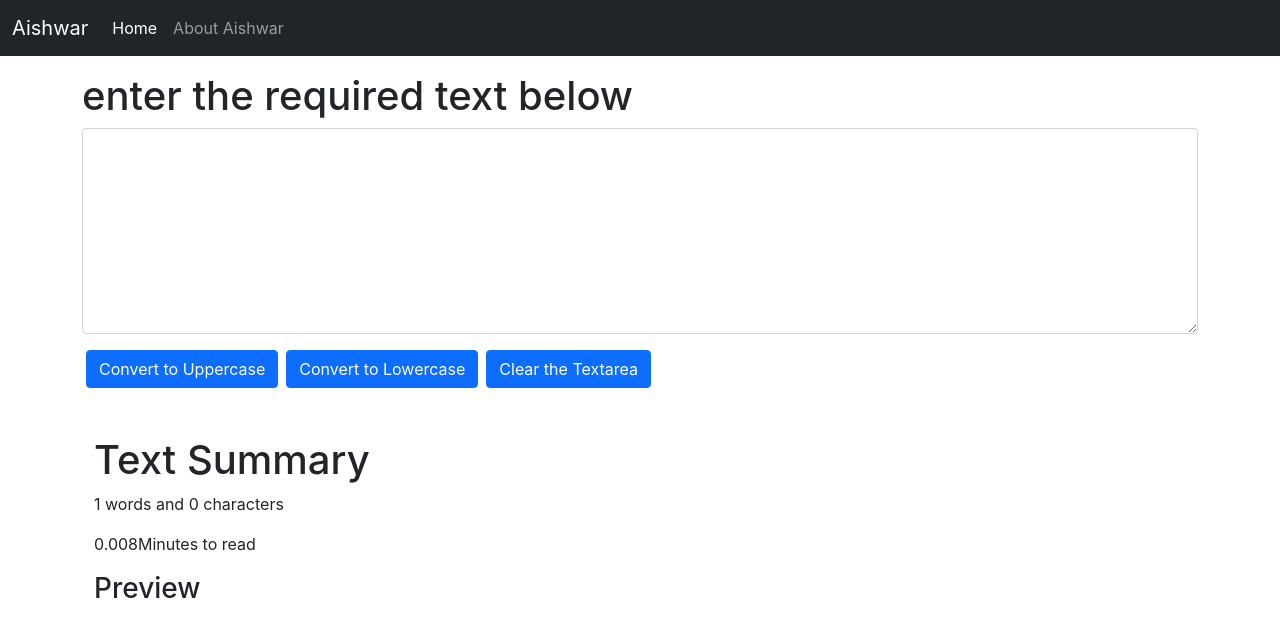
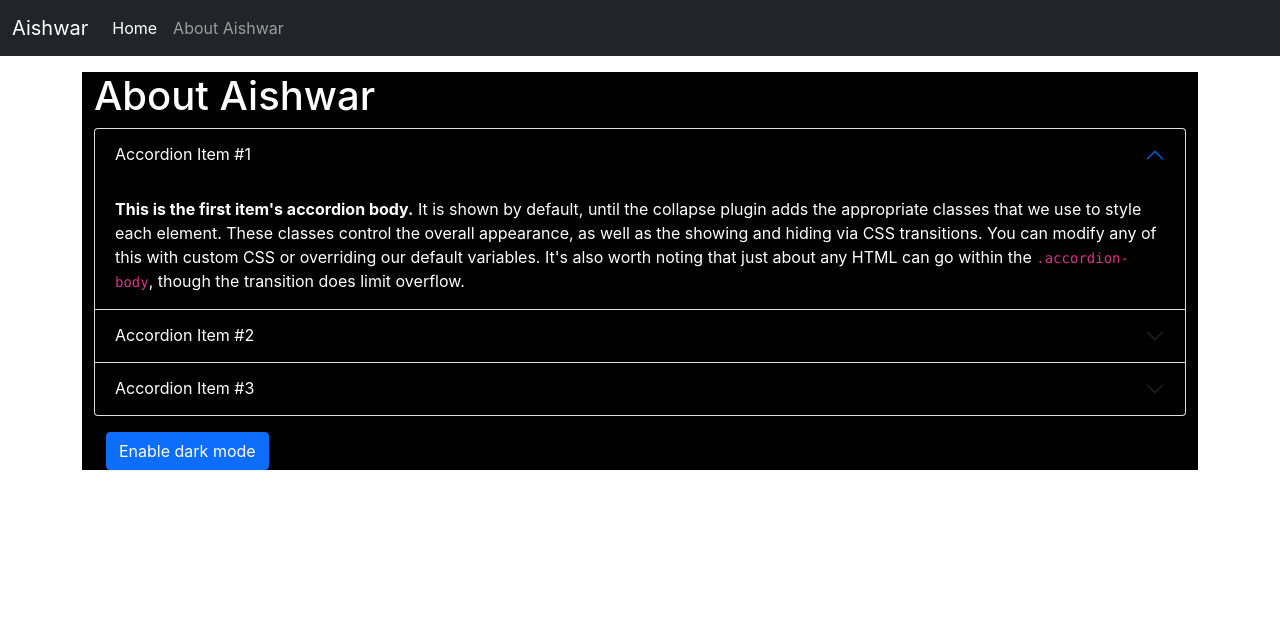
Before and after one commit to mrworld196wide/01_textutils, a React (Create React App) app: page / in a window 1280 px wide. Shown: the top 636 px of the page. Built offline with nearby package versions, Linux system fonts and the light colour scheme.

Commit message:
Creating "Enable Dark Mode" Using useState Hook

```diff
--- a/src/App.js
+++ b/src/App.js
@@ -1,13 +1,15 @@
 import './App.css';
+import About from './components/About';
 import Navbar from './components/Navbar';
-import Textform from './components/Textform';
+// import Textform from './components/Textform';
 
 function App() {
   return (
     <>
       <Navbar title="Aishwar" aboutText="About Aishwar" />
       <div className="container my-3">
-      <Textform heading="enter the required text below" />
+      {/* <Textform heading="enter the required text below" /> */}
+      <About/>
       </div>
     </>
   );
--- /dev/null
+++ b/src/components/About.js
@@ -0,0 +1,74 @@
+import React, {useState} from 'react'
+
+export default function About() {
+    const [myStyle, setMyStyle] = useState({
+        backgroundColor: 'black',
+        color: 'white'
+    })
+    const [btntext, setBtnText] = useState("Enable dark mode")
+
+    const toggleStyle=()=>{
+        if(myStyle.color === 'white'){
+            setMyStyle({
+                color:'black',
+                backgroundColor: 'white',
+                border: '1px solid white'
+            })
+            setBtnText("Enable light mode")
+        }
+        else{
+            setMyStyle({
+                color:'white',
+                backgroundColor: 'black'
+            })
+            setBtnText("Enable dark mode")
+        }
+    }
+
+    return (
+        <div className='container' style={myStyle}>
+            <h1 className="my-2">About Aishwar</h1>
+            <div className="accordion" id="accordionExample" style={myStyle}>
+                <div className="accordion-item">
+                    <h2 className="accordion-header" id="headingOne">
+                        <button className="accordion-button" type="button" data-bs-toggle="collapse" data-bs-target="#collapseOne" aria-expanded="true" aria-controls="collapseOne" style={myStyle}>
+                            Accordion Item #1
+                        </button>
+                    </h2>
+                    <div id="collapseOne" className="accordion-collapse collapse show" aria-labelledby="headingOne" data-bs-parent="#accordionExample">
+                        <div className="accordion-body" style={myStyle}>
+                            <strong>This is the first item's accordion body.</strong> It is shown by default, until the collapse plugin adds the appropriate classes that we use to style each element. These classes control the overall appearance, as well as the showing and hiding via CSS transitions. You can modify any of this with custom CSS or overriding our default variables. It's also worth noting that just about any HTML can go within the <code>.accordion-body</code>, though the transition does limit overflow.
+                        </div>
+                    </div>
+                 </div>
+                <div className="accordion-item">
+                    <h2 className="accordion-header" id="headingTwo">
+                        <button className="accordion-button collapsed" type="button" data-bs-toggle="collapse" data-bs-target="#collapseTwo" aria-expanded="false" aria-controls="collapseTwo" style={myStyle}>
+                            Accordion Item #2
+                        </button>
+                    </h2>
+                    <div id="collapseTwo" className="accordion-collapse collapse" aria-labelledby="headingTwo" data-bs-parent="#accordionExample">
+                        <div className="accordion-body" style={myStyle}>
+                            <strong>This is the second item's accordion body.</strong> It is hidden by default, until the collapse plugin adds the appropriate classes that we use to style each element. These classes control the overall appearance, as well as the showing and hiding via CSS transitions. You can modify any of this with custom CSS or overriding our default variables. It's also worth noting that just about any HTML can go within the <code>.accordion-body</code>, though the transition does limit overflow.
+                        </div>
+                    </div>
+                </div>
+                <div className="accordion-item">
+                    <h2 className="accordion-header" id="headingThree">
+                        <button className="accordion-button collapsed" type="button" data-bs-toggle="collapse" data-bs-target="#collapseThree" aria-expanded="false" aria-controls="collapseThree" style={myStyle}>
+                            Accordion Item #3
+                        </button>
+                    </h2>
+                    <div id="collapseThree" className="accordion-collapse collapse" aria-labelledby="headingThree" data-bs-parent="#accordionExample">
+                        <div className="accordion-body" style={myStyle}>
+                            <strong>This is the third item's accordion body.</strong> It is hidden by default, until the collapse plugin adds the appropriate classes that we use to style each element. These classes control the overall appearance, as well as the showing and hiding via CSS transitions. You can modify any of this with custom CSS or overriding our default variables. It's also worth noting that just about any HTML can go within the <code>.accordion-body</code>, though the transition does limit overflow.
+                        </div>
+                    </div>
+                </div>
+            </div>
+            <div className="container my-3">
+                <button onClick={toggleStyle} type='button' className='btn btn-primary'>{btntext} </button>
+            </div>
+        </div>
+    )
+}
```
